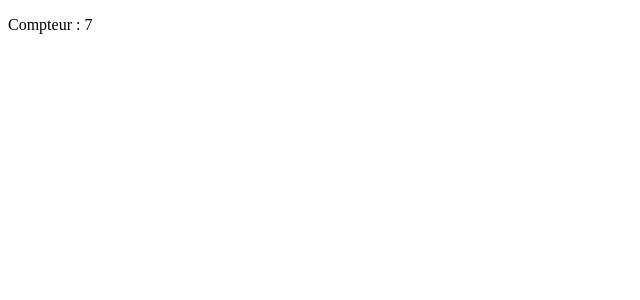
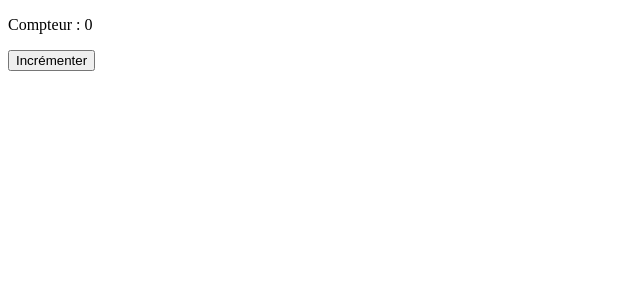
Before and after one commit to eljefe213/Grafikart_VUEJS, a Vue app: page / in a window 1280 px wide. Shown: the top 300 px of the page, without its empty margins (0-640 px from the left). Built offline with nearby package versions, Linux system fonts and the light colour scheme.

Commit message:
Add increment function

```diff
--- a/src/App.vue
+++ b/src/App.vue
@@ -1,12 +1,13 @@
 <template>
   <p>Compteur : {{ count }} </p>
+  <button v-on:click="increment" >Incrémenter</button>
 </template>
 
 <script setup>
 import {ref} from "vue";
 
 const count = ref(0)
-setInterval(() => {
+const increment = () => {
   count.value++
-}, 1000);
+}
 </script>
```
